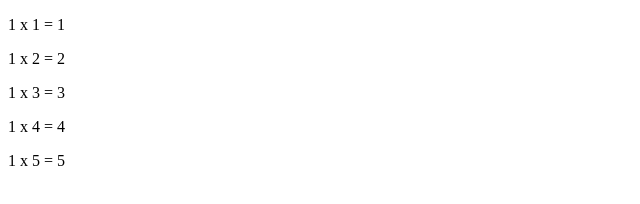
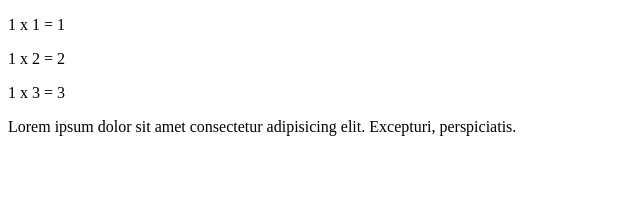
Before and after one commit to Sohelrana2815/java_script, a plain HTML site: page index.html in a window 1280 px wide. Shown: the whole page, without its empty margins (0-640 px from the left). Drawn offline with Linux system fonts and the light colour scheme.

Commit message:
reverted from 2nd commit

```diff
--- a/index.html
+++ b/index.html
@@ -10,8 +10,10 @@
       <p>1 x 1 = 1</p>
       <p>1 x 2 = 2</p>
       <p>1 x 3 = 3</p>
-      <p>1 x 4 = 4</p>
-      <p>1 x 5 = 5</p>
+      <p>
+        Lorem ipsum dolor sit amet consectetur adipisicing elit. Excepturi,
+        perspiciatis.
+      </p>
     </div>
   </body>
 </html>
```
